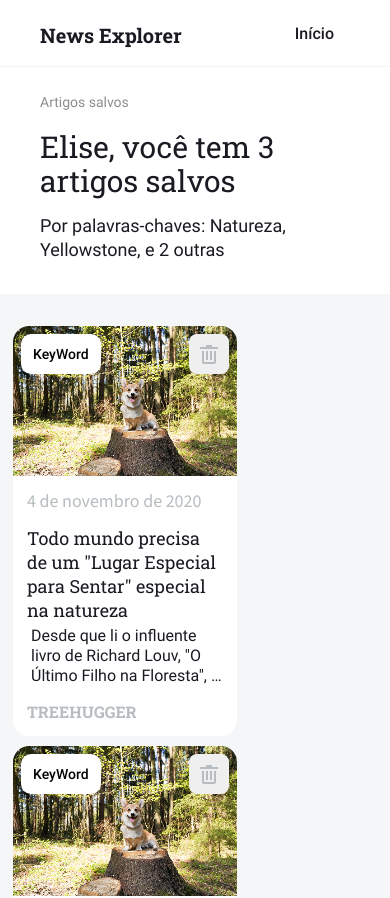
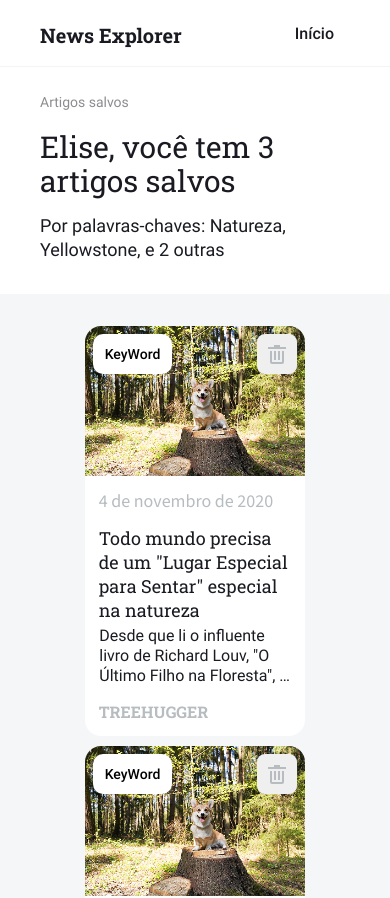
Before and after one commit to flpzht/news-explorer-frontend, a React (Vite) app: page /saved-news in a window 390 px wide. Shown: the top 898 px of the page. Built offline with nearby package versions, Linux system fonts and the light colour scheme.

Commit message:
style: ajusta NewsCardList para breakpoint 480px e 320px

```diff
--- a/src/components/NewsCardList/NewsCardList.css
+++ b/src/components/NewsCardList/NewsCardList.css
@@ -33,7 +33,7 @@
 }
 
 .news-card-list__items {
-    width: 100%;
+
     margin: 0;
     padding: 0;
 
@@ -45,6 +45,7 @@
 
 .news-card-list__item {
     display: flex;
+
 }
 
 .news-card-list__button {
@@ -111,9 +112,15 @@
     color: var(--color-grey-3);
 }
 
+@media screen and (min-width: 1441px) {
+    .news-card-list__items {
+        gap: 74px;
+    }
+}
+
 @media (max-width: 1250px) {
     .news-card-list__items {
-        grid-template-columns: repeat(2, minmax(0, 1fr));
+        grid-template-columns: repeat(3, minmax(0, 1fr));
     }
 }
 
@@ -147,11 +154,14 @@
 
 @media (max-width: 480px) {
     .news-card-list__container {
+        margin: 0;
+        align-items: center;
         margin-top: 32px;
         padding: 0 13px;
     }
 
     .news-card-list__title {
+        text-align: center;
         margin-bottom: 58px;
         width: 100%;
     }
```
